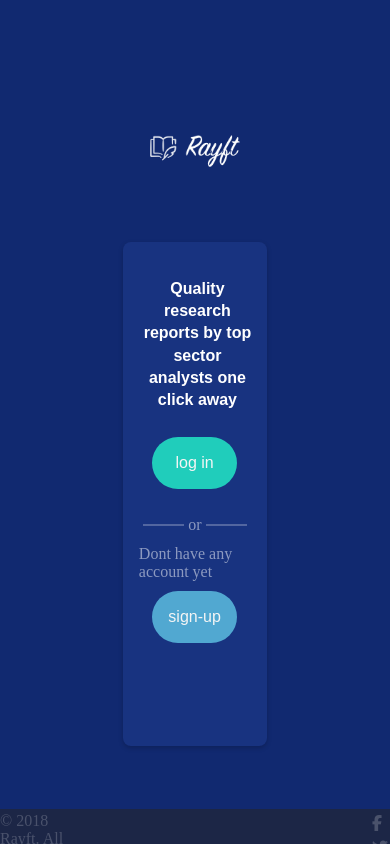
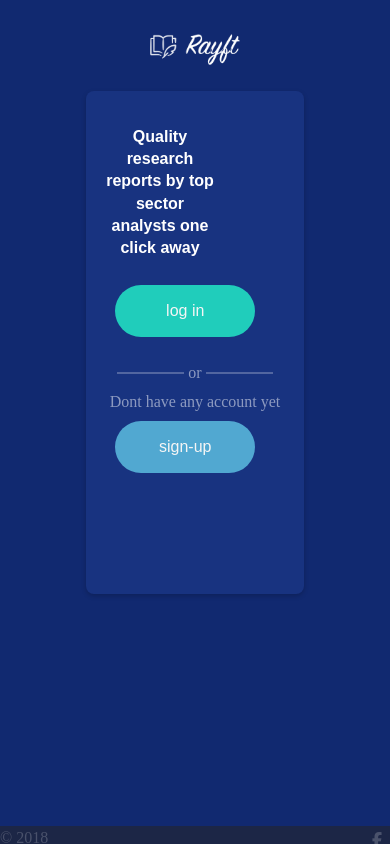
Before and after one commit to meghapanchal44/newtodo, a plain HTML site: page index.html in a window 390 px wide. Drawn offline with Linux system fonts and the light colour scheme.

Commit message:
Add files via upload

```diff
--- a/style.css
+++ b/style.css
@@ -197,23 +197,29 @@ li{
         display: block;
         height: auto;
         align-items: center;
-        padding-top: 7vh;
+        padding-top: 1vh;
         padding-bottom: 1vh;
 
     }
+    .rectangle-1{
+        width: 50%;
+        height: 45%;
+    }
+    .footer{
+        height: 2.1%;
+    }
   }
-  @media screen and (max-height:1000px) {
+  @media screen and (max-height:900px) {
 
       /* .rectangle{
           height: 100%;
       } */
 
     .rectangle-1{
-        width: 30%;
         height: 58%;
 
         padding-bottom: 3vh;
-        margin-top: 7vh;
+        margin-top: 1vh;
     }
     .rectangle-2{
         width: 75%;
```
